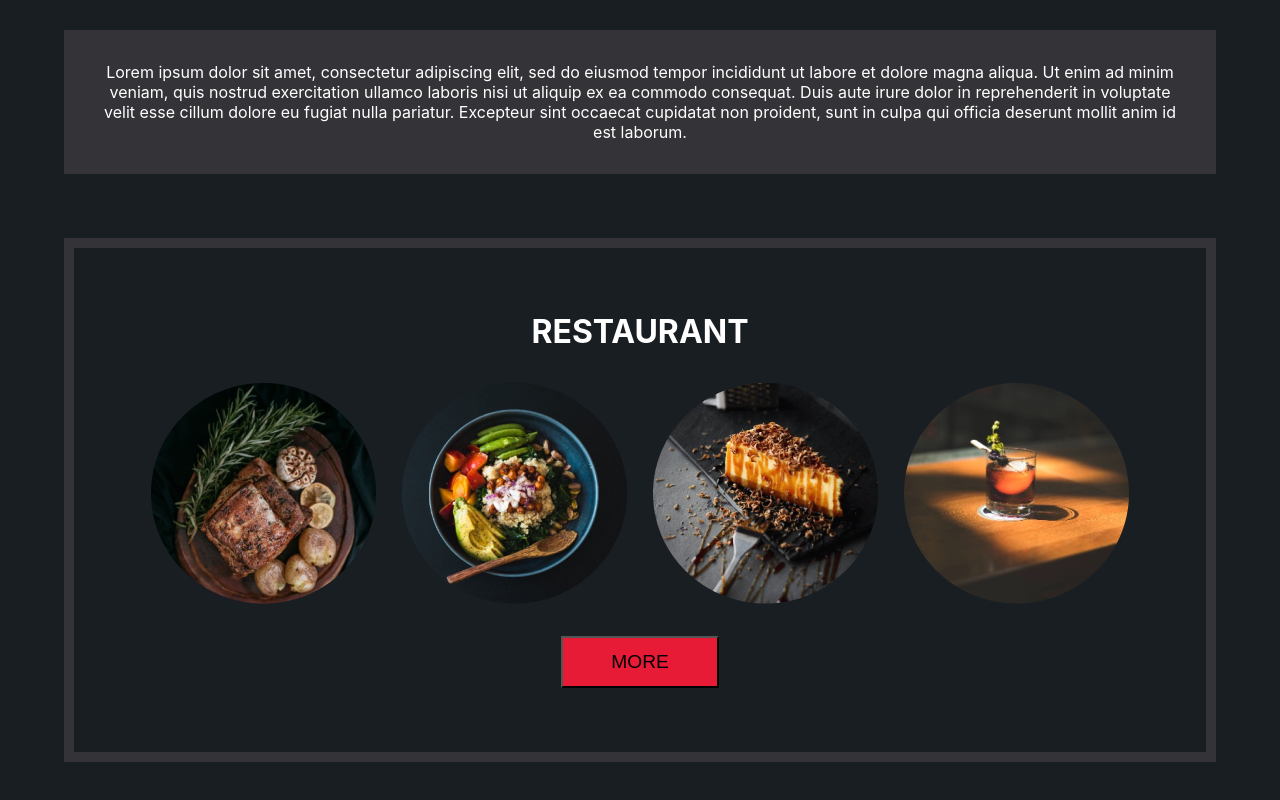
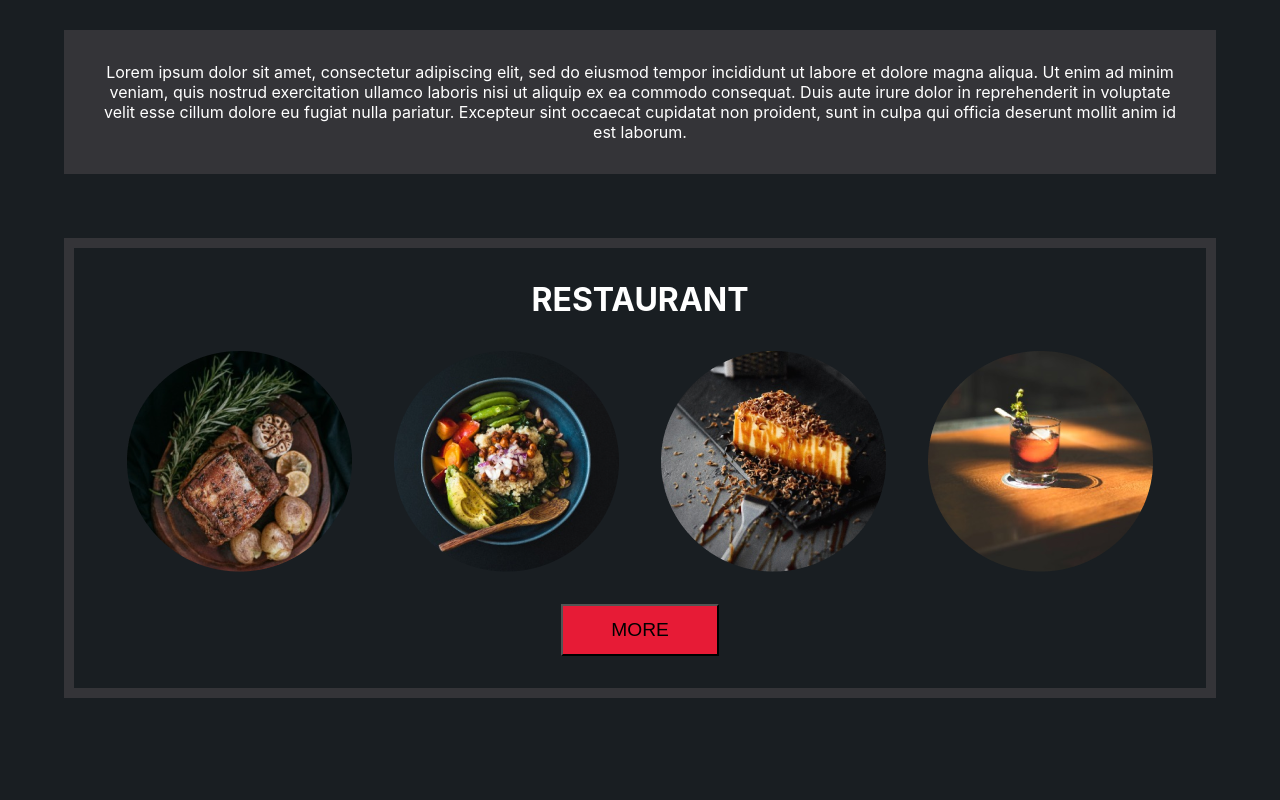
Before and after one commit to AlinaCGM/circus, a React (Create React App) app: page / in a window 1280 px wide. Shown: the part 434-1234 px from the top of the page. Built offline with nearby package versions, Linux system fonts and the light colour scheme.

Commit message:
Clean up and renaming

```diff
--- a/src/components/restaurantComp/restaurantComp.css
+++ b/src/components/restaurantComp/restaurantComp.css
@@ -1,6 +1,7 @@
 .restaurant-section {
   border: 10px solid #343438;
   margin: 0 4rem;
+  padding: 2rem;
 }
 
 .restaurant-section h2 {
@@ -15,7 +16,7 @@
   margin-bottom: 2rem;
 }
 
-button {
+.restaurant-section button {
   font-size: 1.2rem;
   background-color: #e71b36;
   padding: 0.8rem 3rem;
--- a/src/components/welcome/Welcome.js
+++ b/src/components/welcome/Welcome.js
@@ -3,8 +3,8 @@ import "./welcome.css";
 
 function Welcome() {
   return (
-    <section>
-      <article class="welcome">
+    <section class="welcome-section">
+      <article>
         <p>
           Lorem ipsum dolor sit amet, consectetur adipiscing elit, sed do
           eiusmod tempor incididunt ut labore et dolore magna aliqua. Ut enim ad
--- a/src/components/welcome/welcome.css
+++ b/src/components/welcome/welcome.css
@@ -1,9 +1,9 @@
-section {
+.welcome-section {
   background-color: #191e22;
   padding: 4rem;
 }
 
-article {
+.welcome-section article {
   color: #fff;
   background-color: #343438;
   padding: 2rem;
```
